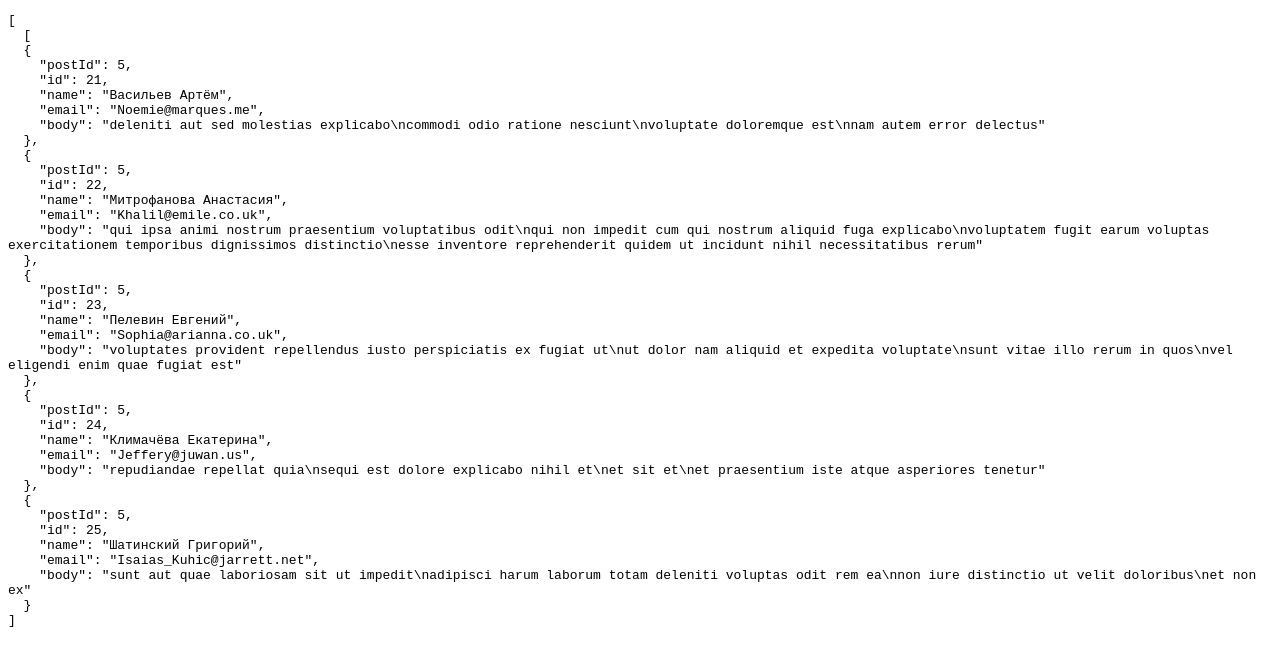
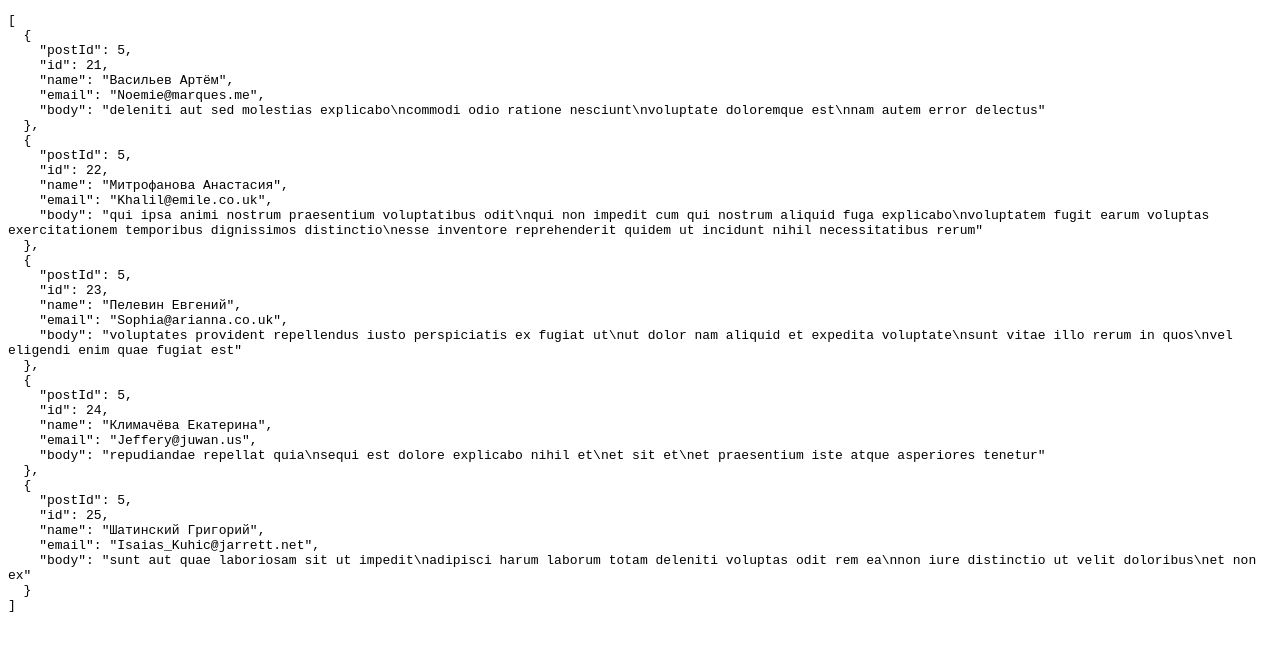
Before and after one commit to Dziodzi/my_mock, a plain HTML site: page index.html in a window 1280 px wide. Drawn offline with Linux system fonts and the light colour scheme.

Commit message:
impl: test(1)

```diff
--- a/index.html
+++ b/index.html
@@ -5,8 +5,8 @@
     <title>My Mock</title>
 </head>
 <body>
-<pre style="word-wrap: break-word; white-space: pre-wrap;">[
-  [
+<pre style="word-wrap: break-word; white-space: pre-wrap;">
+[
   {
     "postId": 5,
     "id": 21,
```
